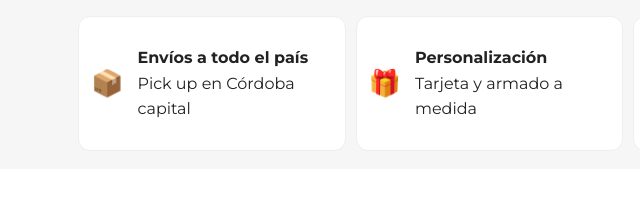
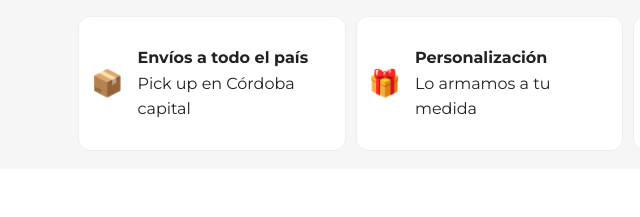
Before and after one commit to Anapm-hub/lagiftera, a plain HTML site: page index.html in a window 1280 px wide. Shown: the part 547-764 px from the top of the page, 12-652 px from the left. Drawn offline with Linux system fonts and the light colour scheme.

Commit message:
descripcion del cambio

```diff
--- a/index.html
+++ b/index.html
@@ -50,7 +50,7 @@
       </div>
       <div class="benefit">
         <span class="b-ico">🎁</span>
-        <p><strong>Personalización</strong><br/>Tarjeta y armado a medida</p>
+        <p><strong>Personalización</strong><br/>Lo armamos a tu medida</p>
       </div>
       <div class="benefit">
         <span class="b-ico">💳</span>
```
